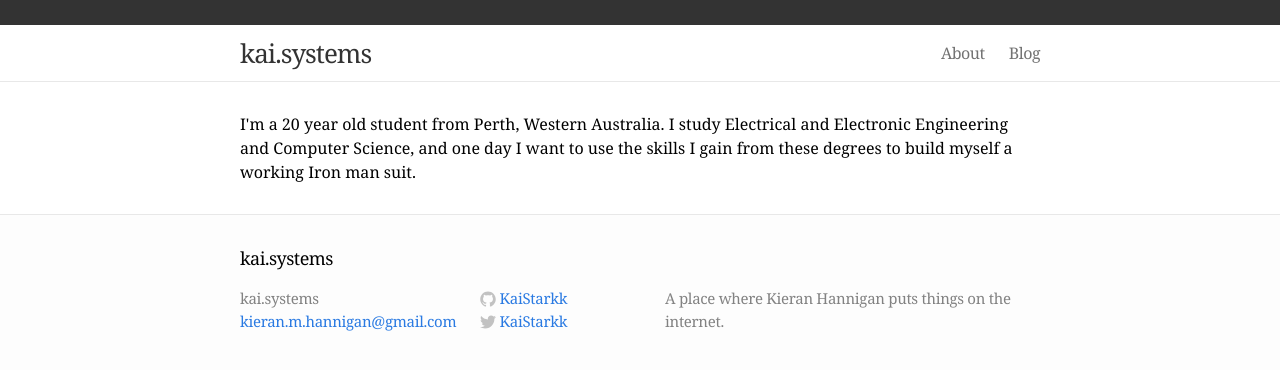
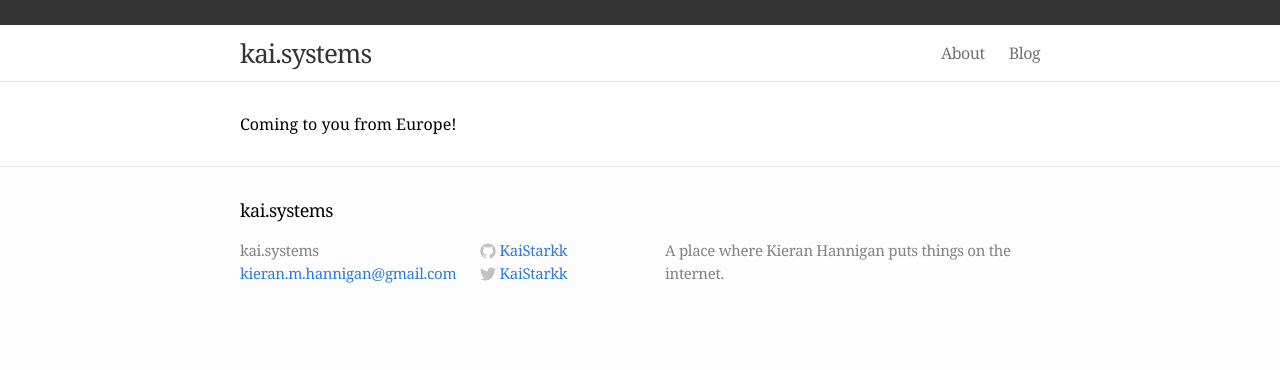
Before and after one commit to KaiStarkk/kaistarkk.github.io, a Jekyll site: the page built from index.md, in a window 1280 px wide. Shown: the top 370 px of the page. Built offline with Jekyll 4.4.1, drawn with Linux system fonts in a browser that asks for light colours.

Commit message:
Update index.md

```diff
--- a/index.md
+++ b/index.md
@@ -4,6 +4,6 @@ layout: default
 
 <div class="home">
 
-  <p>I'm a 20 year old student from Perth, Western Australia. I study Electrical and Electronic Engineering and Computer Science, and one day I want to use the skills I gain from these degrees to build myself a working Iron man suit.</p>
+  <p>Coming to you from Europe!</p>
 
 </div>
```
